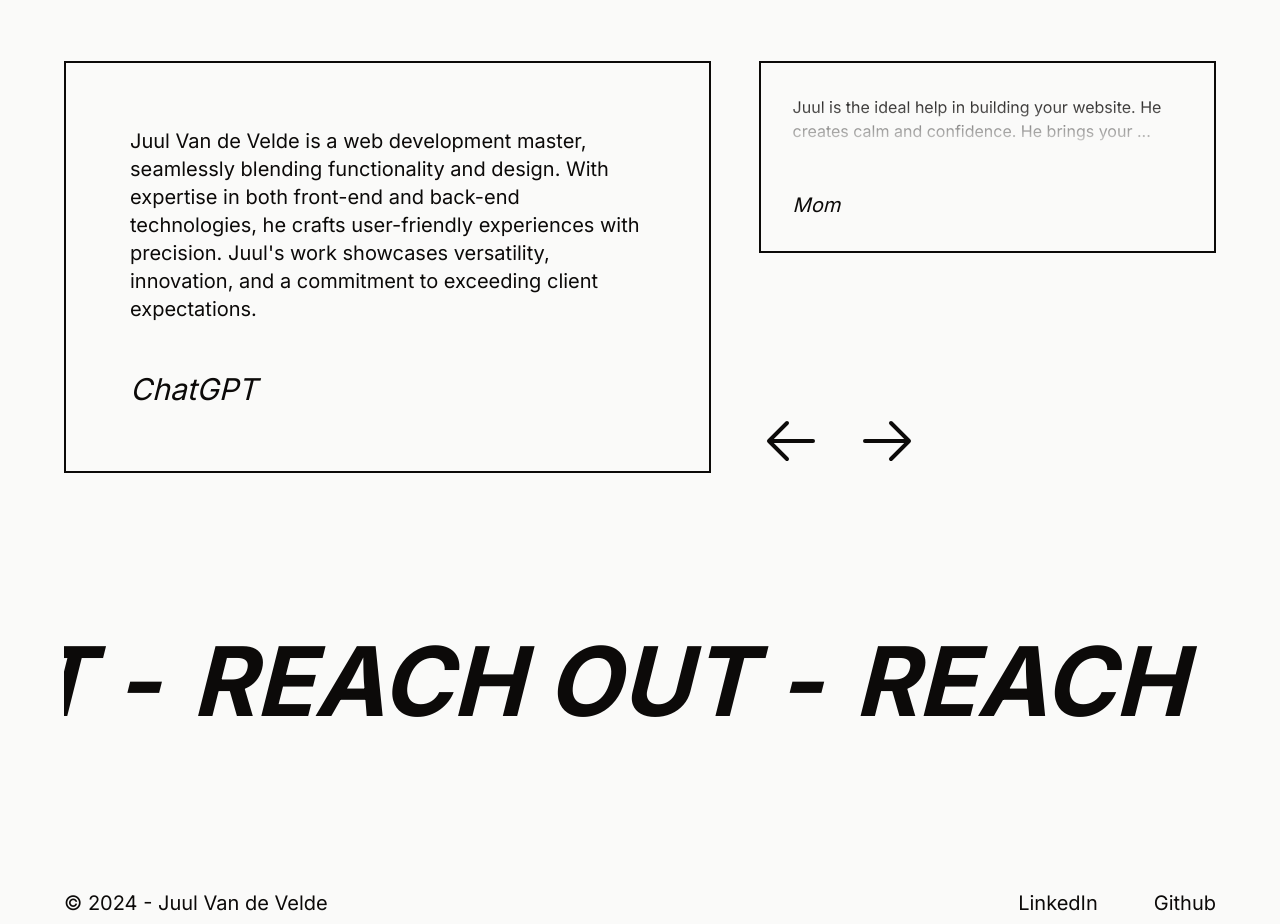
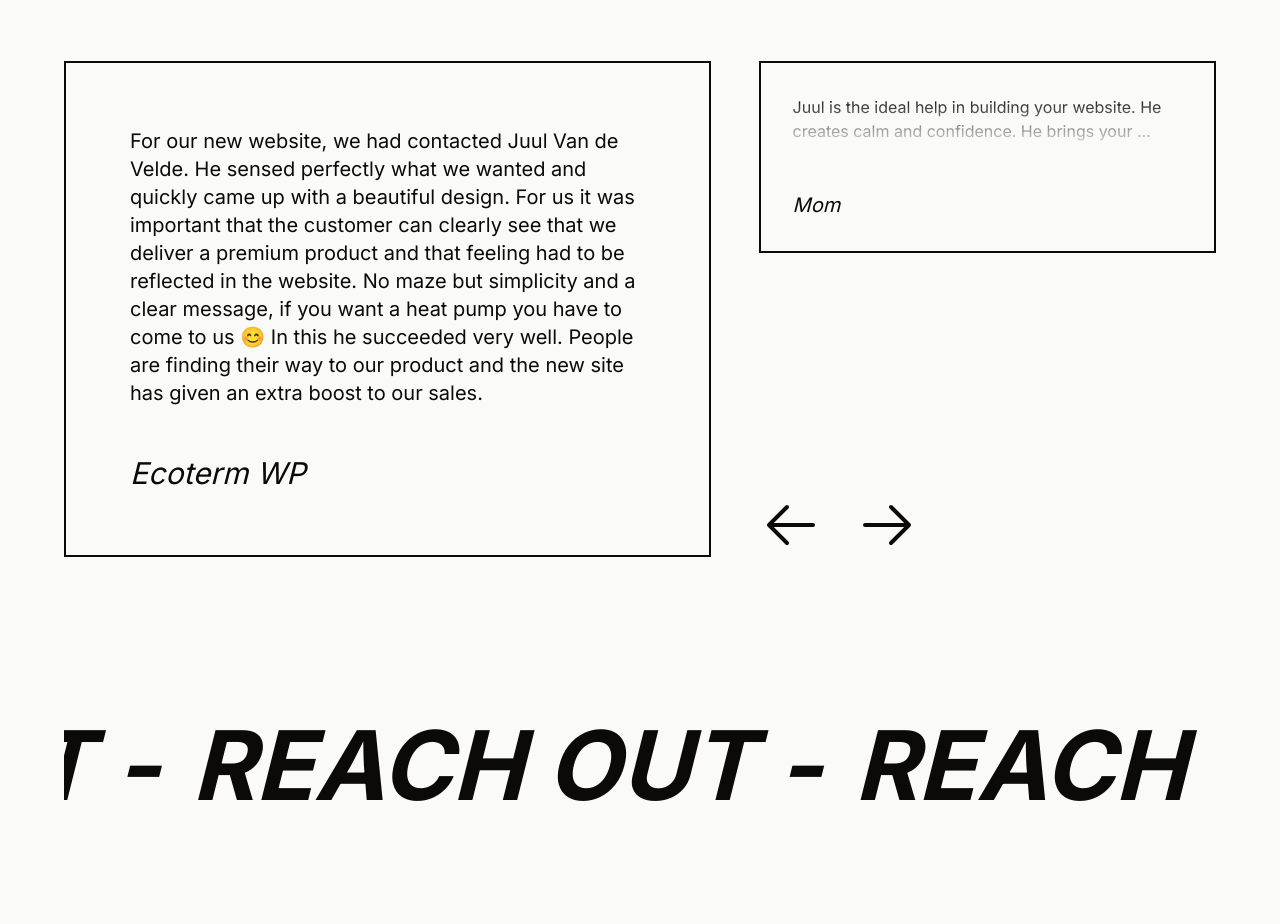
Before and after one commit to juul-vandevelde-howest/portfolio, a Next.js app: page / in a window 1280 px wide. Shown: the part 3180-4104 px from the top of the page. Built offline with nearby package versions, Linux system fonts and the light colour scheme.

Commit message:
fix: changed order of the reviews

```diff
--- a/src/components/Reviews.tsx
+++ b/src/components/Reviews.tsx
@@ -12,16 +12,16 @@ function Reviews() {
 
   const reviews: Review[] = [
     {
-      text: "Juul Van de Velde is a web development master, seamlessly blending functionality and design. With expertise in both front-end and back-end technologies, he crafts user-friendly experiences with precision. Juul's work showcases versatility, innovation, and a commitment to exceeding client expectations.",
-      author: 'ChatGPT',
+      text: 'For our new website, we had contacted Juul Van de Velde. He sensed perfectly what we wanted and quickly came up with a beautiful design. For us it was important that the customer can clearly see that we deliver a premium product and that feeling had to be reflected in the website. No maze but simplicity and a clear message, if you want a heat pump you have to come to us 😊 In this he succeeded very well.  People are finding their way to our product and the new site has given an extra boost to our sales.',
+      author: 'Ecoterm WP',
     },
     {
       text: 'Juul is the ideal help in building your website. He creates calm and confidence. He brings your message to its essence. In all simplicity, pure, clear and contemporary. He is a professional in optimizing, taking security into account.',
       author: 'Mom',
     },
     {
-      text: 'For our new website, we had contacted Juul Van de Velde. He sensed perfectly what we wanted and quickly came up with a beautiful design. For us it was important that the customer can clearly see that we deliver a premium product and that feeling had to be reflected in the website. No maze but simplicity and a clear message, if you want a heat pump you have to come to us 😊 In this he succeeded very well.  People are finding their way to our product and the new site has given an extra boost to our sales.',
-      author: 'Ecoterm WP',
+      text: "Juul Van de Velde is a web development master, seamlessly blending functionality and design. With expertise in both front-end and back-end technologies, he crafts user-friendly experiences with precision. Juul's work showcases versatility, innovation, and a commitment to exceeding client expectations.",
+      author: 'ChatGPT',
     },
   ]
 
```
